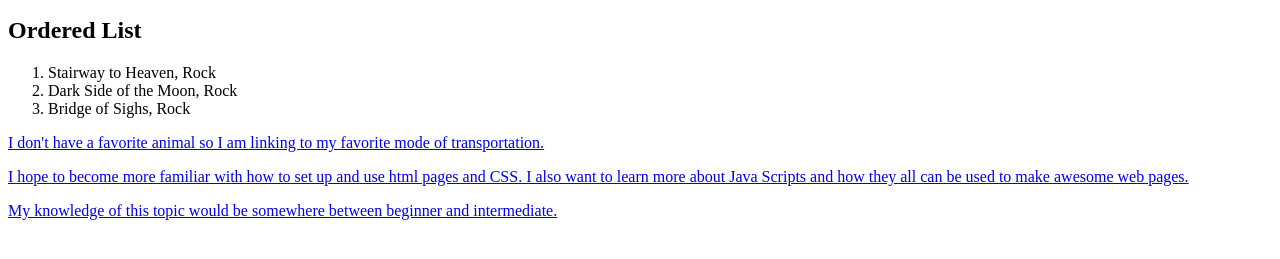
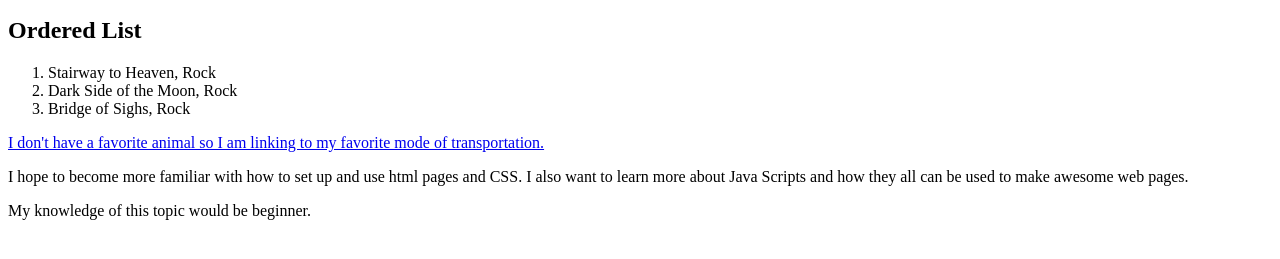
Before and after one commit to brewmark/brewmark.github.com, a plain HTML site: page index.html in a window 1280 px wide. Shown: the part 171-430 px from the top of the page. Drawn offline with Linux system fonts and the light colour scheme.

Commit message:
corrections

```diff
--- a/index.html
+++ b/index.html
@@ -18,12 +18,14 @@
 				<li>Dark Side of the Moon, Rock</li>
 				<li>Bridge of Sighs, Rock</li>
 			</ol>
+
+		<a href="http://www.google.com/imgres?imgurl=http://blog.lenycom.com/wp-content/uploads/2010/06/yamaha-motorcycle-0061.jpg&imgrefurl=http://blog.lenycom.com/index.php/archives/3164&h=768&w=1024&sz=87&tbnid=HXYNBPtpZM6O1M:&tbnh=98&tbnw=130&zoom=1&usg=__q6GUol1RlWJ0PvHlEBrdeuur1Ao=&docid=ZtCzhGeOph4VxM&hl=en&sa=X&ei=5gAYUrO7DeH9iwL64YCwAg&sqi=2&ved=0CDgQ9QEwBA&dur=2029">I don't have a favorite animal so I am linking to my favorite mode of transportation.</a>
+
 		<p>
-			<a href="http://www.google.com/imgres?imgurl=http://blog.lenycom.com/wp-content/uploads/2010/06/yamaha-motorcycle-0061.jpg&imgrefurl=http://blog.lenycom.com/index.php/archives/3164&h=768&w=1024&sz=87&tbnid=HXYNBPtpZM6O1M:&tbnh=98&tbnw=130&zoom=1&usg=__q6GUol1RlWJ0PvHlEBrdeuur1Ao=&docid=ZtCzhGeOph4VxM&hl=en&sa=X&ei=5gAYUrO7DeH9iwL64YCwAg&sqi=2&ved=0CDgQ9QEwBA&dur=2029"</a> I don't have a favorite animal so I am linking to my favorite mode of transportation.
+			I hope to become more familiar with how to set up and use html pages and CSS. I also want to learn more about Java Scripts and how they all can be used to make awesome web pages.
 		</p>
-		<p>I hope to become more familiar with how to set up and use html pages and CSS. I also want to learn more about Java Scripts and how they all can be used to make awesome web pages.
-		</p>
-		<p>My knowledge of this topic would be somewhere between beginner and intermediate.
+		<p>
+			My knowledge of this topic would be beginner.
 		</p>
 
 	</body>
```
